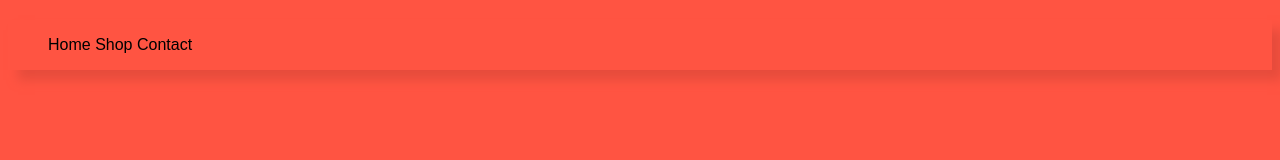
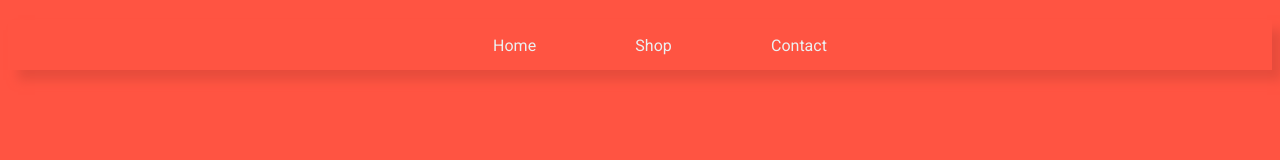
Before and after one commit to rakeshdas1/HTMLStylize, a plain HTML site: page index.html in a window 1280 px wide. Drawn offline with nearby package versions, Linux system fonts and the light colour scheme.

Commit message:
header done

```diff
--- a/index.html
+++ b/index.html
@@ -4,14 +4,41 @@
   <meta charset="UTF-8">
   <title>HTML Stylize</title>
   <link rel="stylesheet" href="styles.css" type="text/css">
+  <link href='http://fonts.googleapis.com/css?family=Roboto' rel='stylesheet' type='text/css'>
  </head>
  <body>
      <div id="header">
          <div id="headerLinks">
              <ul>
-                <li>Home</li>
-                <li>Shop</li>
-                <li>Contact</li>
+                 <center>
+                     <li><a href="#" id=headerLinks>Home</a></li>
+                     <li>&nbsp;</li>
+                     <li>&nbsp;</li>
+                     <li>&nbsp;</li>
+                     <li>&nbsp;</li>
+                     <li>&nbsp;</li>
+                     <li>&nbsp;</li>
+                     <li>&nbsp;</li>
+                     <li>&nbsp;</li>
+                     <li>&nbsp;</li>
+                     <li>&nbsp;</li>
+                     <li>&nbsp;</li>
+                     <li>&nbsp;</li>
+                     <li><a href="#" id=headerLinks>Shop</a></li>
+                     <li>&nbsp;</li>
+                     <li>&nbsp;</li>
+                     <li>&nbsp;</li>
+                     <li>&nbsp;</li>
+                     <li>&nbsp;</li>
+                     <li>&nbsp;</li>
+                     <li>&nbsp;</li>
+                     <li>&nbsp;</li>
+                     <li>&nbsp;</li>
+                     <li>&nbsp;</li>
+                     <li>&nbsp;</li>
+                     <li>&nbsp;</li>
+                     <li><a href="#" id=headerLinks>Contact</a></li>
+                 </center>
              </ul>
          </div>
      </div>
--- a/styles.css
+++ b/styles.css
@@ -1,6 +1,7 @@
 *{
-    font-family: sans-serif;
+    font-family: 'Roboto', sans-serif;
     background-color: #FF5442;
+    color: #ecf0f1;
 }
 #header{
     height: 50px;
@@ -15,5 +16,18 @@
     list-style: none;
     display: inline-block;
     text-align: center;
-
+    /*border-width: 10px;*/
 }
+#headerlinks ul{
+    margin-left: auto;
+    margin-right: auto;
+}
+#headerLinks:hover{
+    background-color: #505050;/*:#e74c3c;*/
+    border-color: #e74c3c
+    color: black;
+}
+#headerLinks:link{
+    text-decoration: none;
+    color: #ecf0f1;
+}
```
